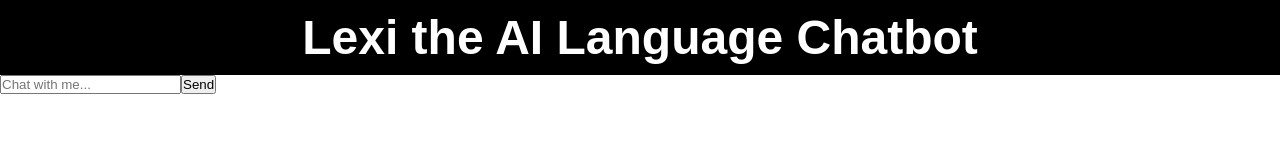
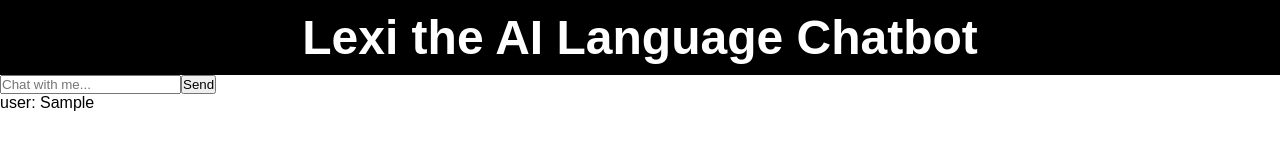
Before and after one commit to neon7860/ai-language-chatbot, a Next.js app: page / in a window 1280 px wide. Both pictures are taken after typing "Sample" into the empty fields and a click on the button "Send". Shown: the top 165 px of the page. Built offline with nearby package versions, Linux system fonts and the light colour scheme; no server answers.

Commit message:
Created a messages array state to hold user and AI messages

```diff
--- a/components/Chat/Chat.tsx
+++ b/components/Chat/Chat.tsx
@@ -4,6 +4,7 @@ import ChatInput from '../ChatInput/ChatInput';
 const Chat: React.FC = () => {
 
     const [response, setResponse] = useState<string>("");
+    const [messages, setMessages] = useState<{ role: string; content: string }[]>([]);
 
     const getMessage = (message) => {
         console.log("This is from Chat.tsx:", message);
@@ -11,6 +12,10 @@ const Chat: React.FC = () => {
     }
 
     const getAIResponse = async (message) => {
+        setMessages([...messages, {
+            role: "user",
+            content: message
+        }])
         try {
             const response = await fetch("api/chat", {
                 method: "POST",
@@ -21,6 +26,10 @@ const Chat: React.FC = () => {
             })
             const data = await response.json()
             setResponse(data.completion.choices[0].message.content);
+            setMessages([...messages, {
+                role: "system",
+                content: data.completion.choices[0].message.content
+            }])
         } catch (error) {
             console.error("Error:", error);
         }
@@ -31,7 +40,10 @@ const Chat: React.FC = () => {
             <ChatInput
             getMessage = {getMessage}
             />
-            {response && <p>{response}</p>}
+            {/* {response && <p>{response}</p>} */}
+            {messages.filter(message => message.role = "user").map((message, index) => (
+                <p key={index}>{message.role}: {message.content}</p>
+            ))}
         </div>
     )
 }
```
